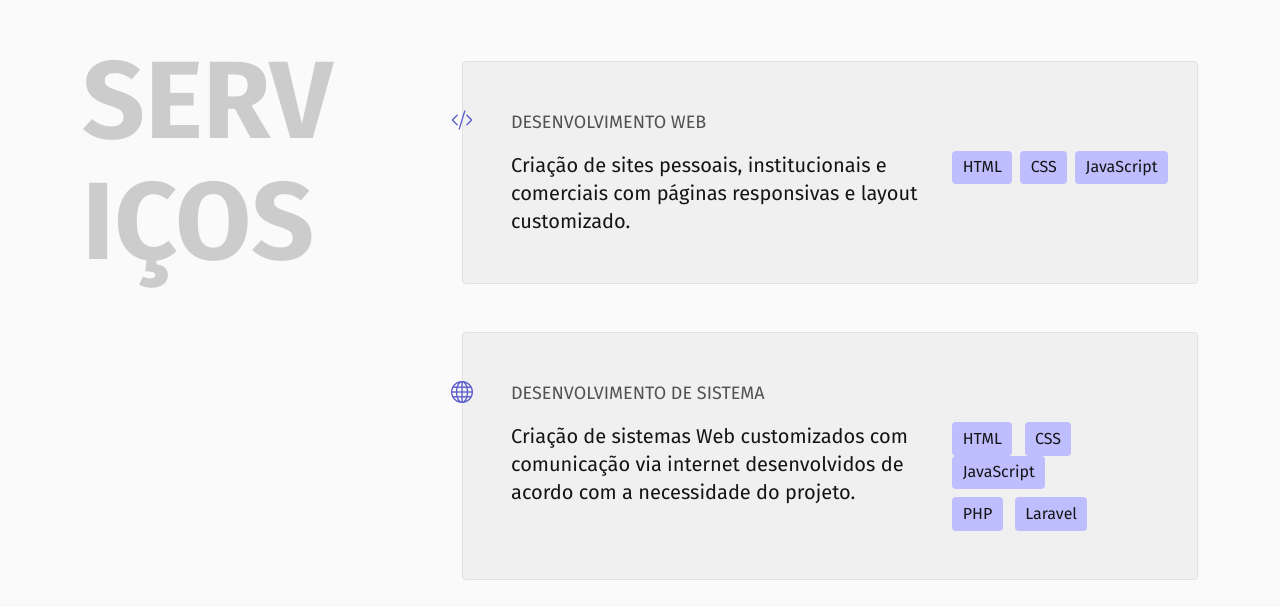
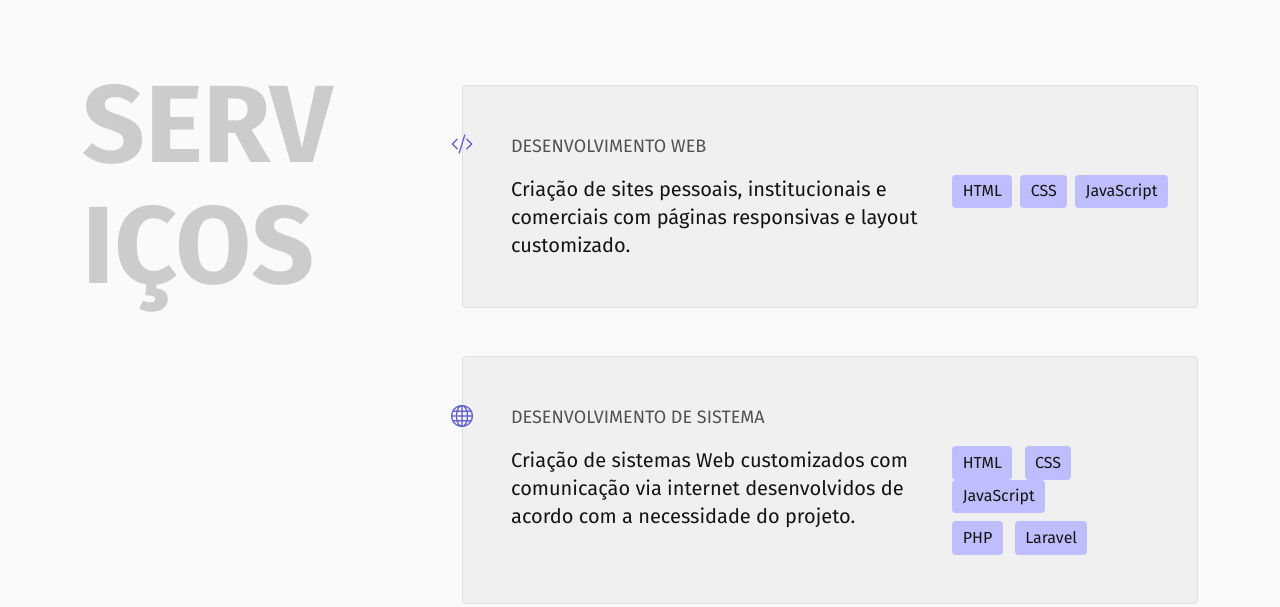
Before and after one commit to deniswmonteiro/portfolio, a website: page index.html in a window 1280 px wide. Shown: the part 3193-3800 px from the top of the page. Drawn offline with nearby package versions, Linux system fonts and the light colour scheme; some packages are replaced by stand-ins of ours; a script that the page names is missing.

Commit message:
Ajuste nos espaçamentos da seção 'Serviços'

```diff
--- a/css/services.css
+++ b/css/services.css
@@ -1,6 +1,6 @@
 #dm-services {
-    padding-top: 120px;
-    padding-bottom: 120px;
+    padding-top: 144px;
+    padding-bottom: 144px;
     background: var(--gray-1);
 }
 
```
